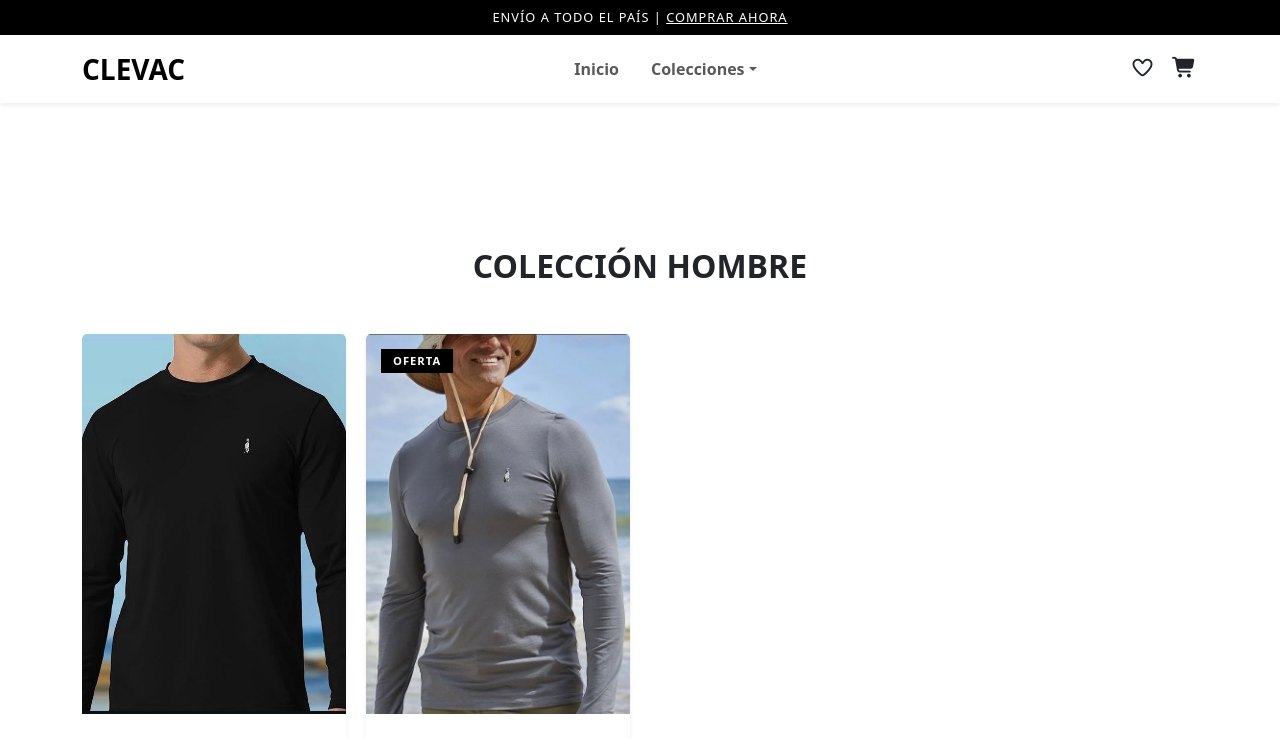
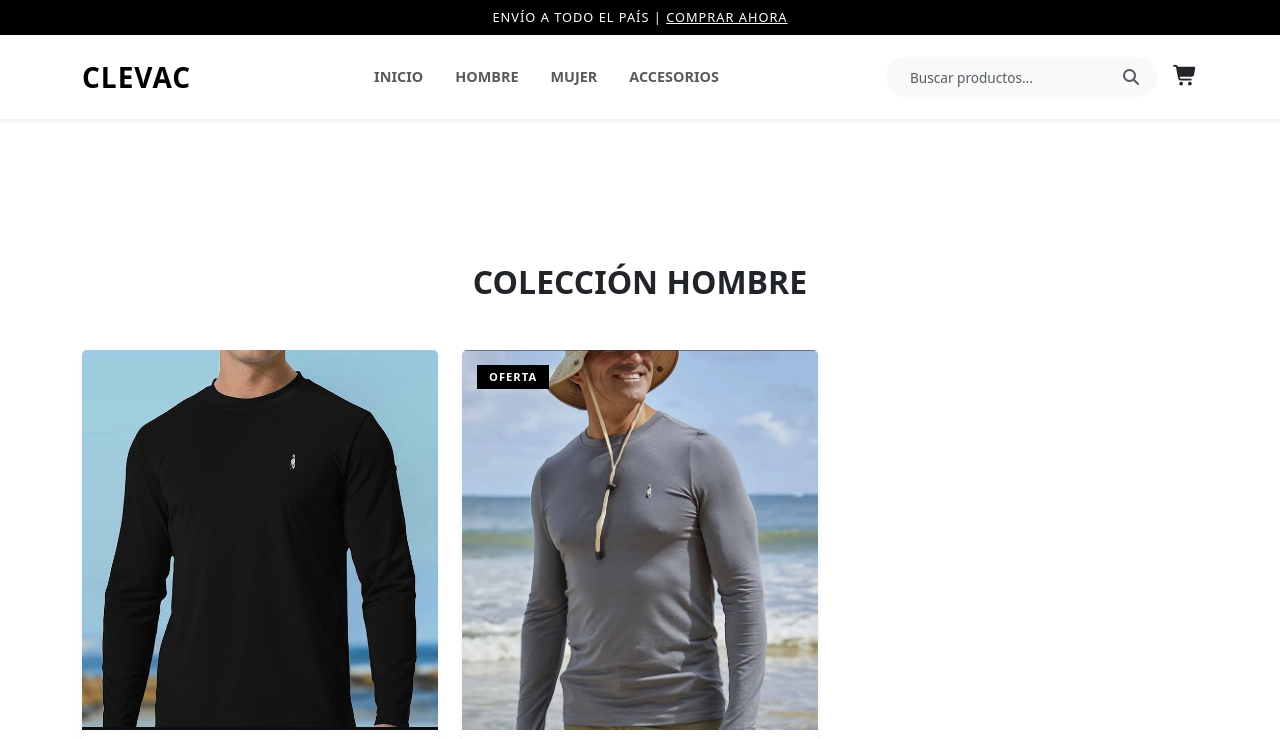
Before and after one commit to rubenyanes94/CLEVAC-STORE, a React (Vite) app: page /categoria/hombre in a window 1280 px wide. Shown: the top 739 px of the page. Built offline with nearby package versions, Linux system fonts and the light colour scheme.

Commit message:
[Add SearchPage component and integrate search functionality into Navbar and App routes]

```diff
--- a/src/App.css
+++ b/src/App.css
@@ -389,3 +389,37 @@
     from { opacity: 0; transform: translateY(-20px); }
     to { opacity: 1; transform: translateY(0); }
 }
+
+.search-navbar input {
+    transition: all 0.3s ease;
+    border: 1px solid transparent !important;
+}
+
+.search-navbar input:focus {
+    width: 250px !important; /* Se expande un poco al hacer clic */
+    background-color: #fff !important;
+    border-color: #eee !important;
+    box-shadow: 0 4px 10px rgba(0,0,0,0.05) !important;
+}
+
+.badge-cart {
+    position: absolute;
+    top: -5px;
+    right: -10px;
+    background: #000;
+    color: #fff;
+    font-size: 0.6rem;
+    padding: 2px 5px;
+    border-radius: 50%;
+}
+
+.form-control:focus {
+    background-color: #fff !important;
+    border: 1px solid #eee !important;
+    box-shadow: 0 4px 12px rgba(0,0,0,0.05) !important;
+}
+
+.btn:focus, .btn:active {
+    outline: none !important;
+    box-shadow: none !important;
+}
--- a/src/App.jsx
+++ b/src/App.jsx
@@ -1,5 +1,5 @@
 import React, { useState } from 'react';
-import { Routes, Route } from 'react-router-dom'; // Importamos componentes de ruta
+import { Routes, Route } from 'react-router-dom';
 import { ProductList } from './components/ProductList';
 import { NavBar } from './components/NavBar';
 import { Hero } from './components/Hero';
@@ -10,6 +10,7 @@ import { Choose } from './components/Choose';
 import { AboutUs } from './components/AboutUs';
 import { Qa } from './components/Qa';
 import { Footer } from './components/Footer';
+import { SearchPage } from './components/SearchPage';
 
 function App() {
   const [viewedProduct, setViewedProduct] = useState(null);
@@ -35,6 +36,8 @@ function App() {
           </>
         } />
 
+        <Route path="/search" element={<SearchPage setViewedProduct={setViewedProduct} />} />
+
         <Route path="/categoria/:categoryName" element={
           <div className="pt-5 mt-5">
             <ProductList setViewedProduct={setViewedProduct} />
--- a/src/components/NavBar.jsx
+++ b/src/components/NavBar.jsx
@@ -1,47 +1,81 @@
-import React from 'react';
-import { Link } from 'react-router-dom';
+import React, { useState } from 'react';
+import { Link, useNavigate } from 'react-router-dom';
 
 export const NavBar = ({ cartCount = 0 }) => {
+  const [searchTerm, setSearchTerm] = useState('');
+  const navigate = useNavigate();
+
+  const handleSearch = (e) => {
+    e.preventDefault();
+    if (searchTerm.trim()) {
+      navigate(`/search?q=${encodeURIComponent(searchTerm)}`);
+      setSearchTerm('');
+      const navbarCollapse = document.getElementById('navbarNav');
+      if (navbarCollapse.classList.contains('show')) {
+        navbarCollapse.classList.remove('show');
+      }
+    }
+  };
+
   return (
-    <nav className="navbar navbar-expand-lg navbar-light bg-white sticky-top shadow-sm">
+    <nav className="navbar navbar-expand-lg navbar-light bg-white sticky-top shadow-sm py-3">
       <div className="container">
-        <Link className="navbar-brand fw-bold fs-3" to="/">
+        {/* Logo de la tienda */}
+        <Link className="navbar-brand fw-bold fs-3" to="/" style={{ letterSpacing: '1px' }}>
           CLEVAC
         </Link>
-
-        <button className="navbar-toggler" type="button" data-bs-toggle="collapse" data-bs-target="#navbarNav">
+        <button
+          className="navbar-toggler border-0"
+          type="button"
+          data-bs-toggle="collapse"
+          data-bs-target="#navbarNav"
+        >
           <span className="navbar-toggler-icon"></span>
         </button>
 
         <div className="collapse navbar-collapse" id="navbarNav">
-          <ul className="navbar-nav mx-auto mb-2 mb-lg-0 fw-semibold">
+          <ul className="navbar-nav mx-auto mb-2 mb-lg-0 fw-semibold text-uppercase" style={{ fontSize: '0.9rem' }}>
             <li className="nav-item px-2">
               <Link className="nav-link" to="/">Inicio</Link>
             </li>
-
-            <li className="nav-item dropdown px-2">
-              <a className="nav-link dropdown-toggle" href="#" id="navbarDropdown" role="button" data-bs-toggle="dropdown">
-                Colecciones
-              </a>
-              <ul className="dropdown-menu border-0 shadow-sm">
-                {/* Navegación a rutas dinámicas */}
-                <li><Link className="dropdown-item" to="/categoria/hombre">Hombre</Link></li>
-                <li><Link className="dropdown-item" to="/categoria/mujer">Mujer</Link></li>
-                <li><Link className="dropdown-item" to="/categoria/lentes">Lentes de Sol</Link></li>
-                <li><hr className="dropdown-divider" /></li>
-                <li><Link className="dropdown-item fw-bold text-primary" to="/">Ver Todo</Link></li>
-              </ul>
+            <li className="nav-item px-2">
+              <Link className="nav-link" to="/categoria/hombre">Hombre</Link>
+            </li>
+            <li className="nav-item px-2">
+              <Link className="nav-link" to="/categoria/mujer">Mujer</Link>
+            </li>
+            <li className="nav-item px-2">
+              <Link className="nav-link" to="/categoria/lentes">Accesorios</Link>
             </li>
           </ul>
+          <form className="d-flex position-relative me-lg-3 my-3 my-lg-0" onSubmit={handleSearch}>
+            <input
+              className="form-control border-0 bg-light rounded-pill ps-4 pe-5"
+              type="search"
+              placeholder="Buscar productos..."
+              aria-label="Search"
+              value={searchTerm}
+              onChange={(e) => setSearchTerm(e.target.value)}
+              style={{ width: '100%', minWidth: '220px', height: '40px', fontSize: '0.85rem' }}
+            />
+            <button
+              className="btn position-absolute end-0 top-50 translate-middle-y border-0 me-1"
+              type="submit"
+              style={{ background: 'transparent' }}
+            >
+              <i className="fa-solid fa-magnifying-glass text-muted"></i>
+            </button>
+          </form>
 
-          <div className="d-flex align-items-center gap-3">
-            <Link to="/favoritos" className="text-dark position-relative">
-                <i className="fa-regular fa-heart fs-5"></i>
-            </Link>
-            <button className="btn position-relative p-0">
+          {/* ICONO DE CARRITO */}
+          <div className="d-flex align-items-center justify-content-center">
+            <button className="btn p-0 position-relative border-0 bg-transparent">
               <i className="fa-solid fa-cart-shopping fs-5"></i>
               {cartCount > 0 && (
-                <span className="position-absolute top-0 start-100 translate-middle badge rounded-pill bg-danger" style={{ fontSize: '0.6rem' }}>
+                <span
+                  className="position-absolute top-0 start-100 translate-middle badge rounded-pill bg-dark"
+                  style={{ fontSize: '0.6rem', padding: '0.35em 0.6em' }}
+                >
                   {cartCount}
                 </span>
               )}
--- a/src/components/ProductList.jsx
+++ b/src/components/ProductList.jsx
@@ -12,46 +12,49 @@ export const ProductList = ({ setViewedProduct, title, category }) => {
   const { categoryName } = useParams();
   const currentCategory = categoryName || category || 'all';
 
-  const filteredProducts = currentCategory === 'all'
-    ? products
-    : products.filter(item => item.category === currentCategory);
+  const filteredProducts = products.filter(item =>
+    currentCategory === 'all' ? true : item.category.toLowerCase() === currentCategory.toLowerCase()
+  );
+
+  const isHome = currentCategory === 'all';
 
   return (
     <section className="container my-5">
       <h2 className="text-center fw-bold mb-5 text-uppercase">
-            {currentCategory === 'all' ? title : `Colección ${currentCategory}`}
+        {isHome ? title : `Colección ${currentCategory}`}
       </h2>
 
       {filteredProducts.length > 0 ? (
+        isHome ? (
           <Swiper
-                modules={[Navigation, Pagination, Mousewheel, Autoplay]}
+            modules={[Navigation, Pagination, Autoplay]}
             spaceBetween={20}
             slidesPerView={1}
             navigation
-                pagination={{ clickable: true }}
-                mousewheel={true}
-                autoplay={{
-                  delay: 3000,
-                  disableOnInteraction: false,
-                  pauseOnMouseEnter: true,
-                }}
+            autoplay={{ delay: 3000 }}
             breakpoints={{
               640: { slidesPerView: 2 },
               992: { slidesPerView: 3 },
               1200: { slidesPerView: 4 }
             }}
-                className="pb-5"
           >
-                {filteredProducts.map((item) => (
+            {filteredProducts.map(item => (
               <SwiperSlide key={item.id}>
-                        <ProductCard product={item} isCarousel={true} setViewedProduct={setViewedProduct} />
+                <ProductCard product={item} setViewedProduct={setViewedProduct} />
               </SwiperSlide>
             ))}
           </Swiper>
         ) : (
-            <div className="col-12 text-center my-5">
-                <p className="text-muted">No hay productos disponibles.</p>
+          <div className="row g-4">
+            {filteredProducts.map(item => (
+              <div key={item.id} className="col-12 col-md-6 col-lg-4">
+                <ProductCard product={item} setViewedProduct={setViewedProduct} />
               </div>
+            ))}
+          </div>
+        )
+      ) : (
+        <p className="text-center text-muted">No hay productos en esta categoría.</p>
       )}
     </section>
   );
--- /dev/null
+++ b/src/components/SearchPage.jsx
@@ -0,0 +1,37 @@
+import React from 'react';
+import { useLocation } from 'react-router-dom';
+import { products } from '../data/store';
+import { ProductCard } from './ProductCard';
+
+export const SearchPage = ({ setViewedProduct }) => {
+  const { search } = useLocation();
+  const query = new URLSearchParams(search).get('q') || '';
+
+  const filteredProducts = products.filter((p) =>
+    p.name.toLowerCase().includes(query.toLowerCase()) ||
+    p.category.toLowerCase().includes(query.toLowerCase())
+  );
+
+  return (
+    <div className="container mt-5 pt-5 min-vh-100">
+      <h3 className="mb-4">
+        Resultados para: <span className="text-muted fw-light">"{query}"</span>
+      </h3>
+
+      <div className="row g-4">
+        {filteredProducts.length > 0 ? (
+          filteredProducts.map(product => (
+            <div key={product.id} className="col-12 col-md-6 col-lg-3">
+              <ProductCard product={product} setViewedProduct={setViewedProduct} />
+            </div>
+          ))
+        ) : (
+          <div className="col-12 text-center py-5">
+            <p className="text-muted fs-5">No se encontraron productos.</p>
+            <Link to="/" className="btn btn-dark">Volver a la tienda</Link>
+          </div>
+        )}
+      </div>
+    </div>
+  );
+};
```
Lines whose indentation alone changed are shown as unchanged.
